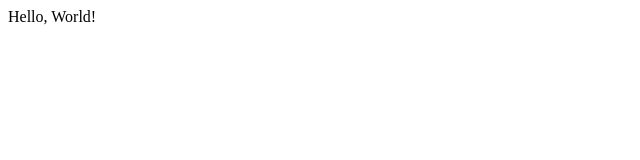
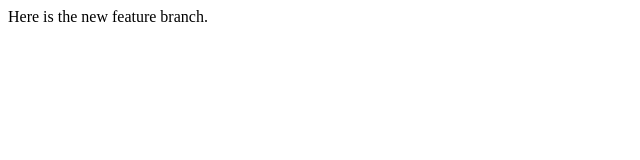
Before and after one commit to shambhavimanjrekar8072/lecture1, a plain HTML site: page index.html in a window 1280 px wide. Shown: the whole page, without its empty margins (0-640 px from the left). Drawn offline with Linux system fonts and the light colour scheme.

Commit message:
New branch changes

```diff
--- a/index.html
+++ b/index.html
@@ -4,6 +4,6 @@
     <title>Test</title>
   </head>
   <body>
-  Hello, World!
+  Here is the new feature branch.
   </body>
 </html>
```
